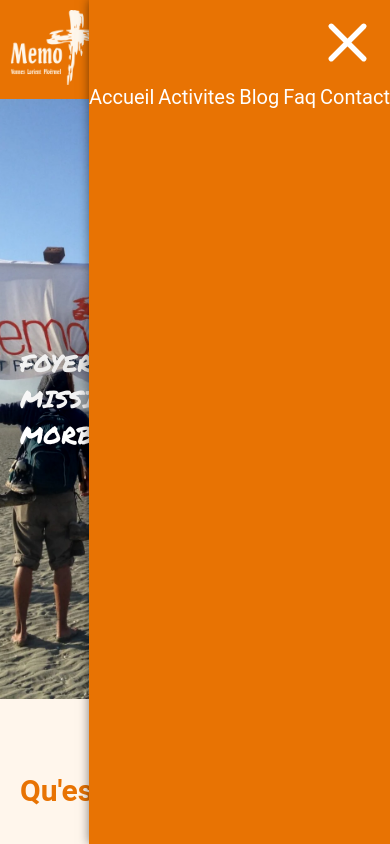
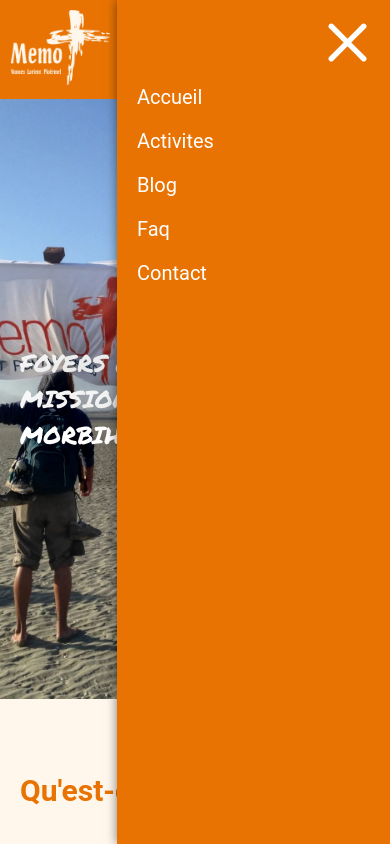
Before and after one commit to Pierre-gaillard-dev/B2_integration_web, a plain HTML site: page index.html in a window 390 px wide. Both pictures are taken after a click on the picture 347 px from the left and 49 px from the top of the page. Shown: the top 844 px of the page. Drawn offline with Linux system fonts and the light colour scheme.

Commit message:
fixed navbar popup for mobile

```diff
--- a/src/navbar.css
+++ b/src/navbar.css
@@ -30,7 +30,6 @@
     }
 
     #nav_bar {
-
         #menu_icon_container {
             height: 100%;
         }
@@ -40,7 +39,6 @@
             height: 100%;
             max-height: 65px;
         }
-
     }
 
     #nav_bar_popup {
@@ -65,6 +63,13 @@
         margin: 10px;
         width: 65px;
         height: auto;
+    }
+
+    #nav_bar_list {
+        display: flex;
+        flex-direction: column;
+        margin-left: 20px;
+        gap: 20px;
     }
 }
 
```
